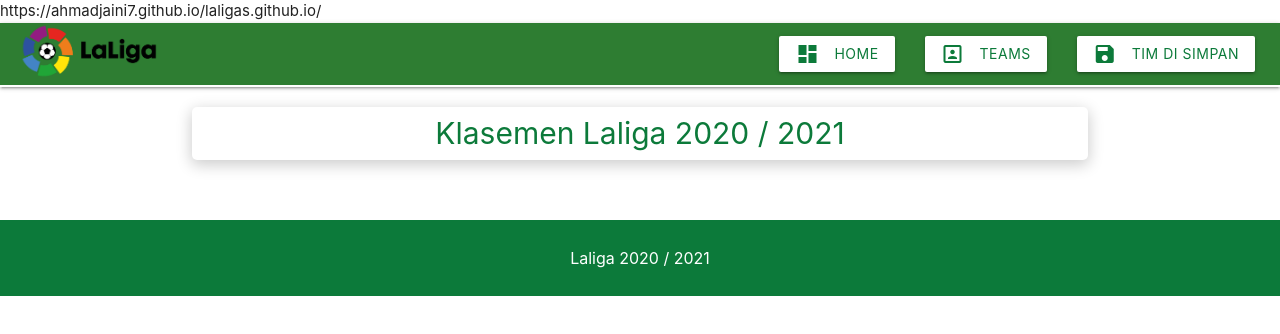
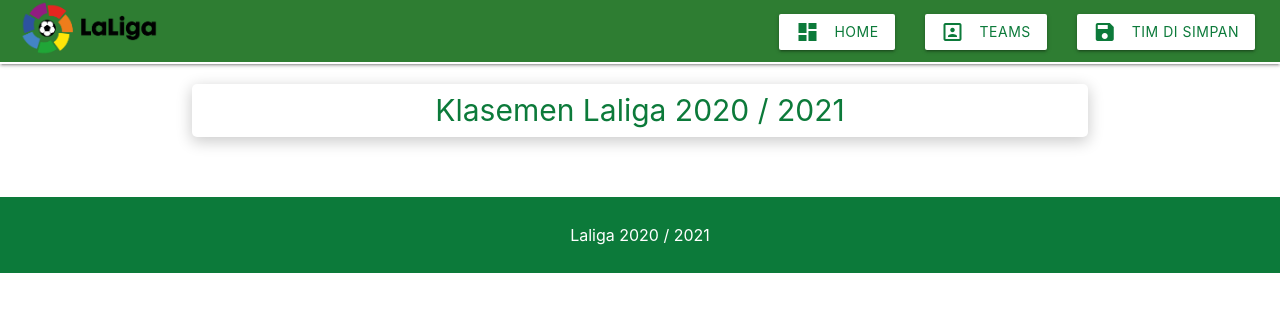
Before and after one commit to ahmadjaini7/laligas, a plain HTML site: page index.html in a window 1280 px wide. Drawn offline with Linux system fonts and the light colour scheme; no server answers.

Commit message:
Uodate index 1

```diff
--- a/index.html
+++ b/index.html
@@ -12,8 +12,6 @@
 
     <title>Liga Spanyol</title>
     <link rel="canonical" href="https://ahmadjaini7.github.io/laligas.github.io/" />
-
-    https://ahmadjaini7.github.io/laligas.github.io/
     <!-- create web app manifest -->
 
     <link rel="manifest" href="./manifest.json">
```
